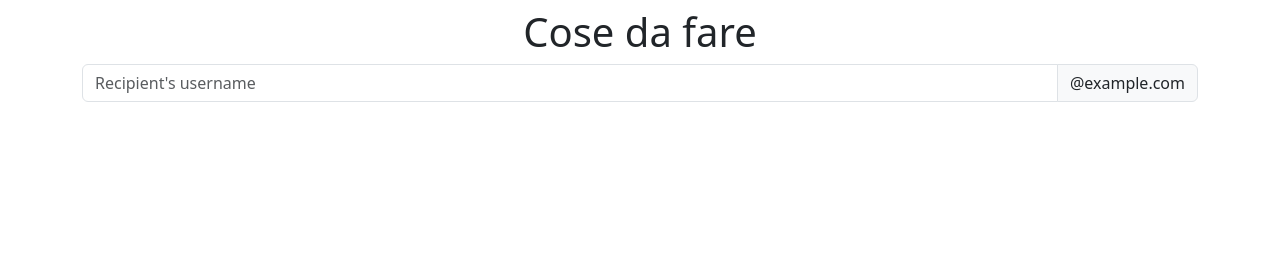
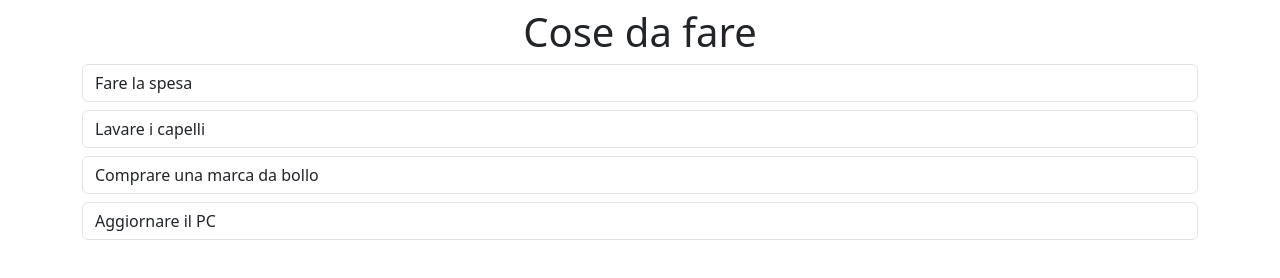
Before and after one commit to mariocstweb/vue-todolist, a plain HTML site: page index.html in a window 1280 px wide. Drawn offline with nearby package versions, Linux system fonts and the light colour scheme.

Commit message:
created a list with v-for/v-model

```diff
--- a/index.html
+++ b/index.html
@@ -30,13 +30,21 @@
     <div id="root">
       <div class="container">
         <h1 class="text-center mt-2">Cose da fare</h1>
-        <div class="input-group mb-3">
-          <input
-            type="text"
-            class="form-control"
-            placeholder="Recipient's username"
-          />
-          <span class="input-group-text">@example.com</span>
+        <!-- Search-Bar -->
+
+        <!-- <div class="input-group mb-3">
+          <input type="text" class="form-control" placeholder="Cerca.." />
+          <span class="input-group-text"
+            ><i class="fa-solid fa-magnifying-glass"></i
+          ></span>
+        </div> -->
+        <div class="mb-3">
+         <ul class="list-unstyled">
+          <li v-for="task in tasks" class="mt-2"  >
+            <input class="form-control" v-model="task.text" />
+          </li>
+         </ul>
+          </div>
         </div>
       </div>
     </div>
```
